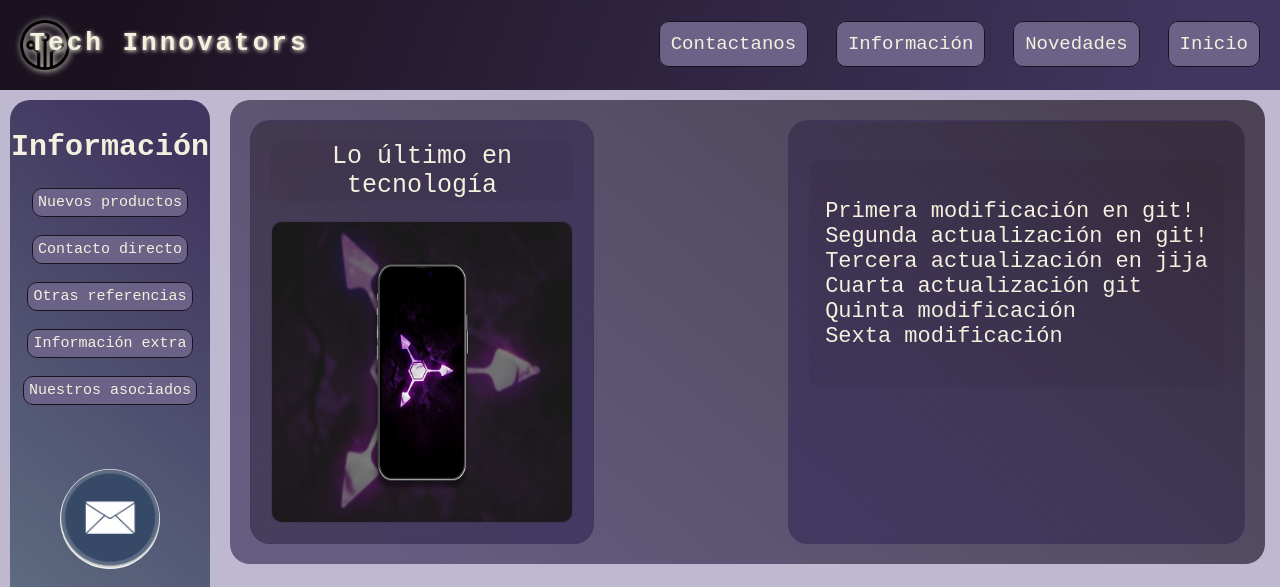
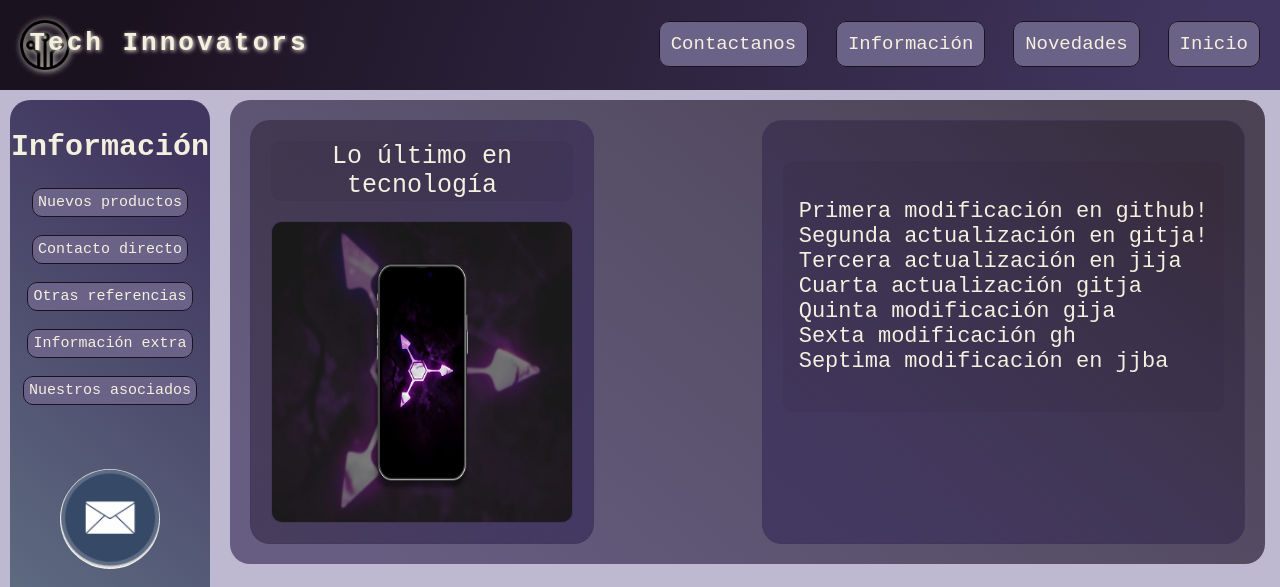
Before and after one commit to isa-id/ficha2956309, a plain HTML site: page index.html in a window 1280 px wide. Shown: the top 587 px of the page. Drawn offline with Linux system fonts and the light colour scheme.

Commit message:
Septima actualización

```diff
--- a/index.html
+++ b/index.html
@@ -29,7 +29,7 @@
 <section class="derecha">
     <div class="text">
         <p>
-            Primera modificación en git! <br> Segunda actualización en git! <br> Tercera actualización en jija <br> Cuarta actualización git <br> Quinta modificación <br> Sexta modificación
+            Primera modificación en github! <br> Segunda actualización en gitja! <br> Tercera actualización en jija <br> Cuarta actualización gitja <br> Quinta modificación gija <br> Sexta modificación gh <br> Septima modificación en jjba
         </p>
     </div>
 </section>
```
